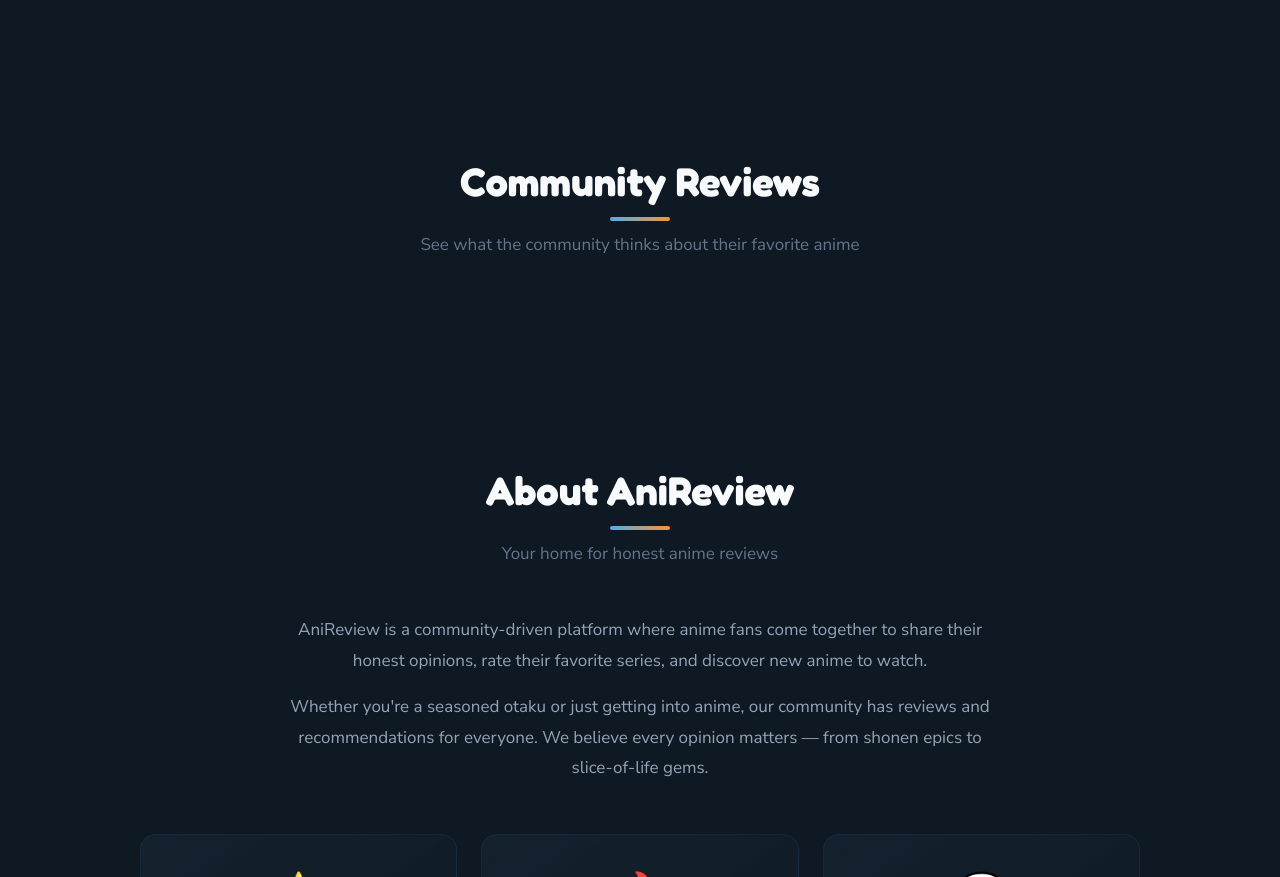
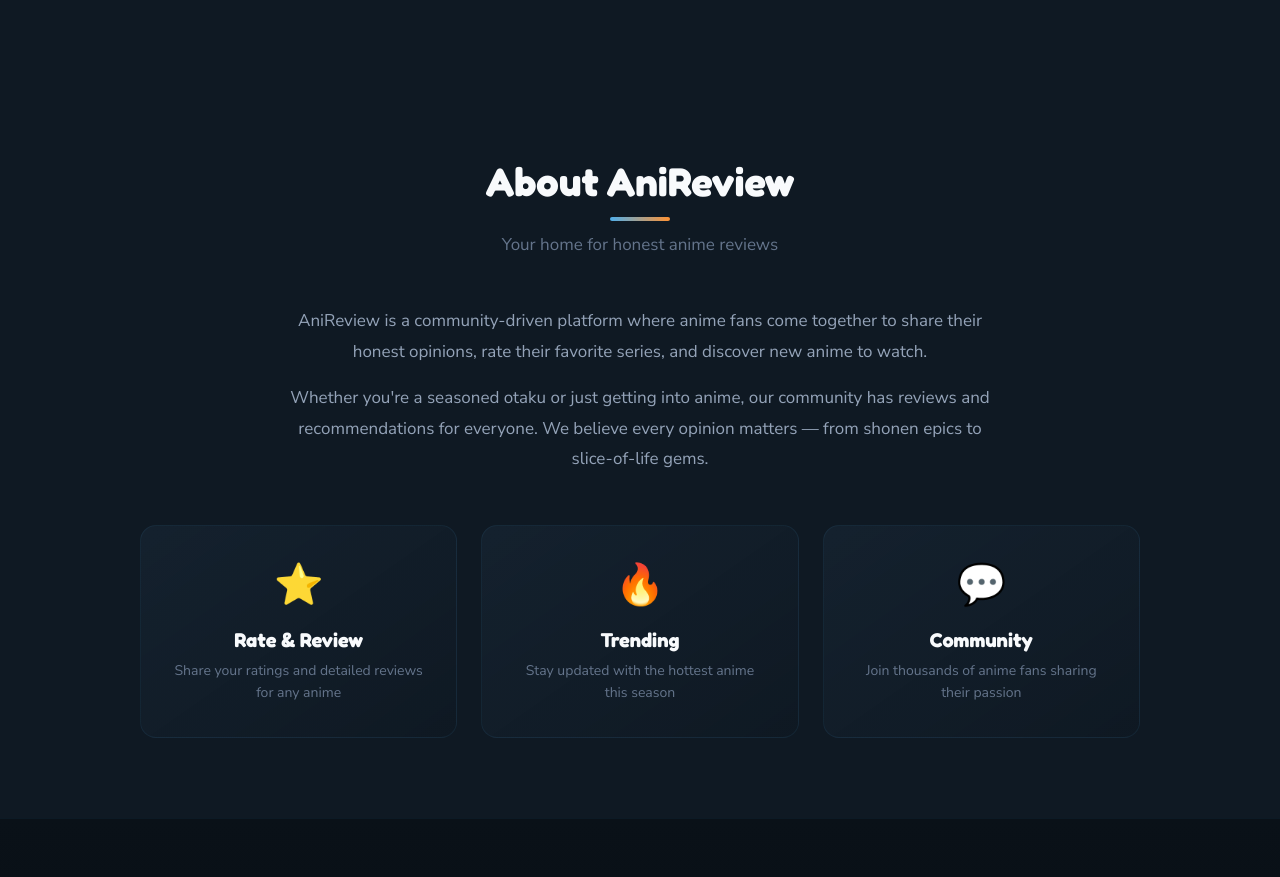
Before and after one commit to shubhammvora/AniReview, a website: page index.html in a window 1280 px wide. Shown: the part 1631-2508 px from the top of the page. Drawn offline with Linux system fonts and the light colour scheme; no server answers.

Commit message:
Update index.html

```diff
--- a/index.html
+++ b/index.html
@@ -176,18 +176,6 @@
             </div>
         </section>
 
-        <!-- ============ REVIEWS FEED ============ -->
-        <section id="reviews" class="section">
-            <div class="section-header">
-                <h2 class="section-title">Community Reviews</h2>
-                <p class="section-subtitle">See what the community thinks about their favorite anime</p>
-            </div>
-
-            <div class="reviews-container" id="reviewsContainer">
-                <!-- Reviews will be populated by JS (localStorage + defaults) -->
-            </div>
-        </section>
-
         <!-- ============ ABOUT US ============ -->
         <section id="about" class="section">
             <div class="section-header">
```
